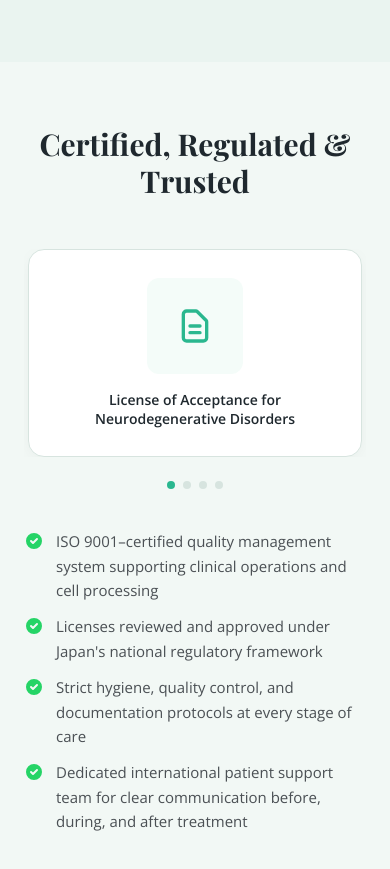
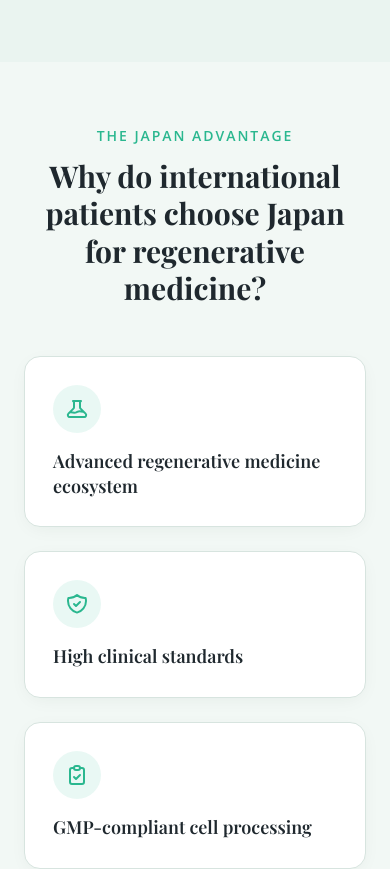
Before and after one commit to himanshukhairnardigi/helene-stemcell-clinic-v3, a React (Vite) app: page / in a window 390 px wide. Shown: the part 3601-4470 px from the top of the page. Built offline with nearby package versions, Linux system fonts and the light colour scheme; a web font is replaced by a local one.

Commit message:
Remove the Certified, Regulated & Trusted section
Drops the CertificationsSection component and its data/nav entry, and
rebalances the alternating section backgrounds now that it's no longer
in the flow between DifferenceSection and JapanSection.

```diff
--- a/src/App.tsx
+++ b/src/App.tsx
@@ -4,7 +4,6 @@ import { FloatingWhatsApp } from "@/components/layout/FloatingWhatsApp";
 import { Hero } from "@/components/sections/Hero";
 import { StruggleSection } from "@/components/sections/StruggleSection";
 import { DifferenceSection } from "@/components/sections/DifferenceSection";
-import { CertificationsSection } from "@/components/sections/CertificationsSection";
 import { JapanSection } from "@/components/sections/JapanSection";
 import { WhyHeleneSection } from "@/components/sections/WhyHeleneSection";
 import { SpecialistsSection } from "@/components/sections/SpecialistsSection";
@@ -24,7 +23,6 @@ function App() {
         <Hero />
         <StruggleSection />
         <DifferenceSection />
-        <CertificationsSection />
         <JapanSection />
         <WhyHeleneSection />
         <SpecialistsSection />
--- a/src/components/sections/CertificationsSection.tsx
+++ /dev/null
@@ -1,104 +0,0 @@
-import { useCallback, useEffect, useState } from "react";
-import useEmblaCarousel from "embla-carousel-react";
-import { HiOutlineChevronLeft, HiOutlineChevronRight, HiOutlineDocumentText, HiOutlineStar, HiOutlineAcademicCap, HiCheckCircle } from "react-icons/hi";
-import type { IconType } from "react-icons";
-import { certificationsSection } from "@/data/content";
-import { Reveal } from "@/components/ui/Reveal";
-import { cn } from "@/lib/utils";
-
-const kindIcon: Record<string, IconType> = {
-  license: HiOutlineDocumentText,
-  award: HiOutlineStar,
-  plaque: HiOutlineAcademicCap,
-};
-
-export function CertificationsSection() {
-  const [emblaRef, emblaApi] = useEmblaCarousel({ loop: false, align: "start", slidesToScroll: 1 });
-  const [selectedIndex, setSelectedIndex] = useState(0);
-  const [scrollSnaps, setScrollSnaps] = useState<number[]>([]);
-
-  const onSelect = useCallback(() => {
-    if (!emblaApi) return;
-    setSelectedIndex(emblaApi.selectedScrollSnap());
-  }, [emblaApi]);
-
-  useEffect(() => {
-    if (!emblaApi) return;
-    setScrollSnaps(emblaApi.scrollSnapList());
-    onSelect();
-    emblaApi.on("select", onSelect);
-    emblaApi.on("reInit", onSelect);
-  }, [emblaApi, onSelect]);
-
-  return (
-    <section className="bg-background py-16 sm:py-24" id="certifications">
-      <div className="section-container">
-        <Reveal className="text-center">
-          <h2 className="text-3xl font-bold leading-tight text-teal-dark sm:text-4xl">{certificationsSection.heading}</h2>
-        </Reveal>
-
-        <div className="relative mt-12">
-          <button
-            type="button"
-            aria-label="Previous certificate"
-            onClick={() => emblaApi?.scrollPrev()}
-            className="absolute -left-3 top-1/2 z-10 hidden h-11 w-11 -translate-y-1/2 items-center justify-center rounded-full border border-border bg-card text-teal-dark shadow-sm transition-colors hover:bg-secondary sm:-left-5 sm:flex"
-          >
-            <HiOutlineChevronLeft className="h-5 w-5" aria-hidden="true" />
-          </button>
-
-          <div className="overflow-hidden" ref={emblaRef}>
-            <div className="flex gap-6">
-              {certificationsSection.slides.map((slide) => {
-                const Icon = kindIcon[slide.kind] ?? HiOutlineDocumentText;
-                return (
-                  <div key={slide.title} className="min-w-0 shrink-0 grow-0 basis-full px-1 sm:basis-1/2 lg:basis-1/4">
-                    <div className="card-surface flex h-full flex-col items-center text-center">
-                      <div className="flex h-24 w-24 items-center justify-center rounded-xl bg-primary/5 text-primary">
-                        <Icon className="h-10 w-10" aria-hidden="true" />
-                      </div>
-                      <p className="mt-4 text-sm font-semibold leading-snug text-teal-dark">{slide.title}</p>
-                    </div>
-                  </div>
-                );
-              })}
-            </div>
-          </div>
-
-          <button
-            type="button"
-            aria-label="Next certificate"
-            onClick={() => emblaApi?.scrollNext()}
-            className="absolute -right-3 top-1/2 z-10 hidden h-11 w-11 -translate-y-1/2 items-center justify-center rounded-full border border-border bg-card text-teal-dark shadow-sm transition-colors hover:bg-secondary sm:-right-5 sm:flex"
-          >
-            <HiOutlineChevronRight className="h-5 w-5" aria-hidden="true" />
-          </button>
-        </div>
-
-        <div className="mt-6 flex justify-center gap-2">
-          {scrollSnaps.map((_, i) => (
-            <button
-              key={i}
-              type="button"
-              aria-label={`Go to certificate ${i + 1}`}
-              onClick={() => emblaApi?.scrollTo(i)}
-              className={cn(
-                "h-2 w-2 rounded-full transition-colors",
-                i === selectedIndex ? "bg-primary" : "bg-border hover:bg-primary/40",
-              )}
-            />
-          ))}
-        </div>
-
-        <Reveal delay={0.15} className="mx-auto mt-10 max-w-2xl space-y-3">
-          {certificationsSection.checklist.map((item) => (
-            <div key={item} className="flex items-start gap-3">
-              <HiCheckCircle className="mt-0.5 h-5 w-5 shrink-0 text-whatsapp" aria-hidden="true" />
-              <p className="text-[15px] leading-relaxed text-foreground/80">{item}</p>
-            </div>
-          ))}
-        </Reveal>
-      </div>
-    </section>
-  );
-}
--- a/src/components/sections/ComparisonSection.tsx
+++ b/src/components/sections/ComparisonSection.tsx
@@ -10,7 +10,7 @@ export function ComparisonSection() {
   const activeTab = comparisonSection.tabs.find((tab) => tab.key === activeKey) ?? comparisonSection.tabs[0];
 
   return (
-    <section className="bg-secondary/50 py-16 sm:py-24">
+    <section className="bg-background py-16 sm:py-24">
       <div className="section-container">
         <SectionHeading eyebrow={comparisonSection.eyebrow} heading={comparisonSection.heading} intro={comparisonSection.intro} />
 
--- a/src/components/sections/FaqSection.tsx
+++ b/src/components/sections/FaqSection.tsx
@@ -5,7 +5,7 @@ import { Accordion, AccordionItem, AccordionTrigger, AccordionContent } from "@/
 
 export function FaqSection() {
   return (
-    <section className="bg-secondary/50 py-16 sm:py-24" id="faq">
+    <section className="bg-background py-16 sm:py-24" id="faq">
       <div className="section-container">
         <SectionHeading eyebrow={faqSection.eyebrow} heading={faqSection.heading} />
 
--- a/src/components/sections/JapanSection.tsx
+++ b/src/components/sections/JapanSection.tsx
@@ -6,7 +6,7 @@ import { Reveal } from "@/components/ui/Reveal";
 
 export function JapanSection() {
   return (
-    <section className="bg-secondary/50 py-16 sm:py-24" id="why-japan">
+    <section className="bg-background py-16 sm:py-24" id="why-japan">
       <div className="section-container">
         <SectionHeading eyebrow={japanSection.eyebrow} heading={japanSection.heading} />
 
--- a/src/components/sections/JourneySection.tsx
+++ b/src/components/sections/JourneySection.tsx
@@ -5,7 +5,7 @@ import { Reveal } from "@/components/ui/Reveal";
 
 export function JourneySection() {
   return (
-    <section className="bg-background py-16 sm:py-24" id="journey">
+    <section className="bg-secondary/50 py-16 sm:py-24" id="journey">
       <div className="section-container">
         <SectionHeading eyebrow={journeySection.eyebrow} heading={journeySection.heading} />
 
--- a/src/components/sections/LocationSection.tsx
+++ b/src/components/sections/LocationSection.tsx
@@ -7,7 +7,7 @@ export function LocationSection() {
   const mapSrc = `https://maps.google.com/maps?q=${encodeURIComponent(locationSection.mapQuery)}&z=15&output=embed`;
 
   return (
-    <section className="bg-background py-16 sm:py-24" id="location">
+    <section className="bg-secondary/50 py-16 sm:py-24" id="location">
       <div className="section-container">
         <SectionHeading eyebrow={locationSection.eyebrow} heading={locationSection.heading} intro={locationSection.intro} />
 
--- a/src/components/sections/ResearchSection.tsx
+++ b/src/components/sections/ResearchSection.tsx
@@ -42,7 +42,7 @@ function StudyCard({
 
 export function ResearchSection() {
   return (
-    <section className="bg-secondary/50 py-16 sm:py-24">
+    <section className="bg-background py-16 sm:py-24">
       <div className="section-container">
         <SectionHeading eyebrow={researchSection.eyebrow} heading={researchSection.heading} />
 
--- a/src/components/sections/SpecialistsSection.tsx
+++ b/src/components/sections/SpecialistsSection.tsx
@@ -5,7 +5,7 @@ import { Reveal } from "@/components/ui/Reveal";
 
 export function SpecialistsSection() {
   return (
-    <section className="bg-secondary/50 py-16 sm:py-24" id="specialists">
+    <section className="bg-background py-16 sm:py-24" id="specialists">
       <div className="section-container">
         <SectionHeading eyebrow={specialistsSection.eyebrow} heading={specialistsSection.heading} intro={specialistsSection.intro} />
 
--- a/src/components/sections/VideoSection.tsx
+++ b/src/components/sections/VideoSection.tsx
@@ -8,7 +8,7 @@ export function VideoSection() {
   const [playing, setPlaying] = useState(false);
 
   return (
-    <section className="bg-background py-16 sm:py-24">
+    <section className="bg-secondary/50 py-16 sm:py-24">
       <div className="section-container">
         <SectionHeading eyebrow={videoSection.eyebrow} heading={videoSection.heading} intro={videoSection.intro} />
 
--- a/src/components/sections/WhyHeleneSection.tsx
+++ b/src/components/sections/WhyHeleneSection.tsx
@@ -5,7 +5,7 @@ import { Reveal } from "@/components/ui/Reveal";
 
 export function WhyHeleneSection() {
   return (
-    <section className="bg-background py-16 sm:py-24">
+    <section className="bg-secondary/50 py-16 sm:py-24">
       <div className="section-container">
         <SectionHeading eyebrow={whyHeleneSection.eyebrow} heading={whyHeleneSection.heading} />
 
--- a/src/data/content.ts
+++ b/src/data/content.ts
@@ -16,7 +16,6 @@ export const nav = {
     { label: "About", href: "#about" },
     { label: "Specialists", href: "#specialists" },
     { label: "Steps", href: "#journey" },
-    { label: "Certifications", href: "#certifications" },
   ],
   suitabilityLabel: "See if you are a suitable candidate",
   suitabilityHref: "#faq",
@@ -229,22 +228,6 @@ export const locationSection = {
   mapQuery: "5-9-15 Minami-Aoyama, Minato-ku, Tokyo, Japan",
 };
 
-export const certificationsSection = {
-  heading: "Certified, Regulated & Trusted",
-  slides: [
-    { title: "License of Acceptance for Neurodegenerative Disorders", kind: "license" },
-    { title: "License of Acceptance for Elderly Skin Changes", kind: "license" },
-    { title: "European Quality Research Association ESQR", kind: "award" },
-    { title: "American Board of Regenerative Medicine Partner Facility", kind: "plaque" },
-  ],
-  checklist: [
-    "ISO 9001–certified quality management system supporting clinical operations and cell processing",
-    "Licenses reviewed and approved under Japan's national regulatory framework",
-    "Strict hygiene, quality control, and documentation protocols at every stage of care",
-    "Dedicated international patient support team for clear communication before, during, and after treatment",
-  ],
-};
-
 export const videoSection = {
   eyebrow: "Inside the Clinic",
   heading: "See How It Actually Works, Inside Our Tokyo Clinic",
```
